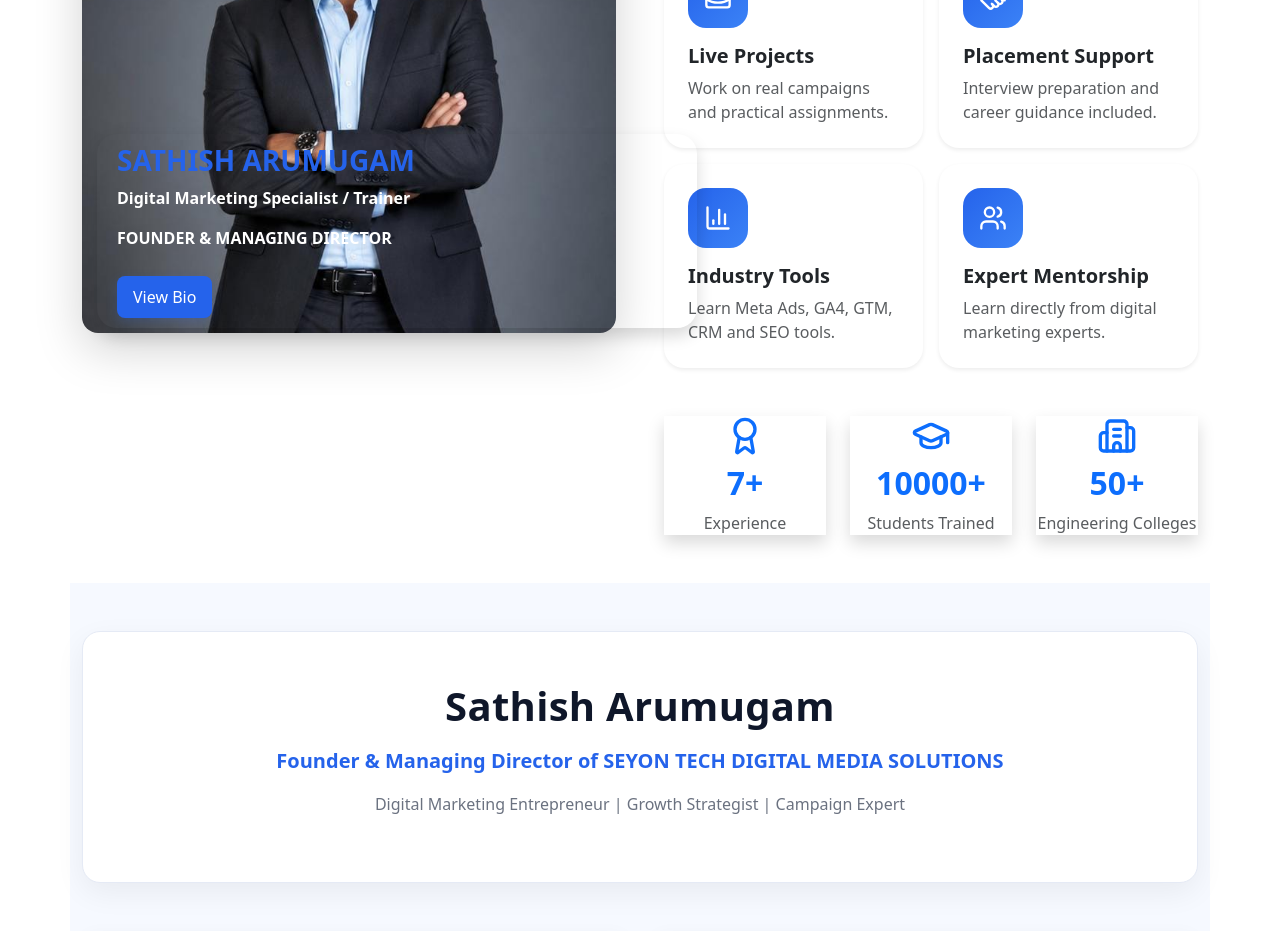
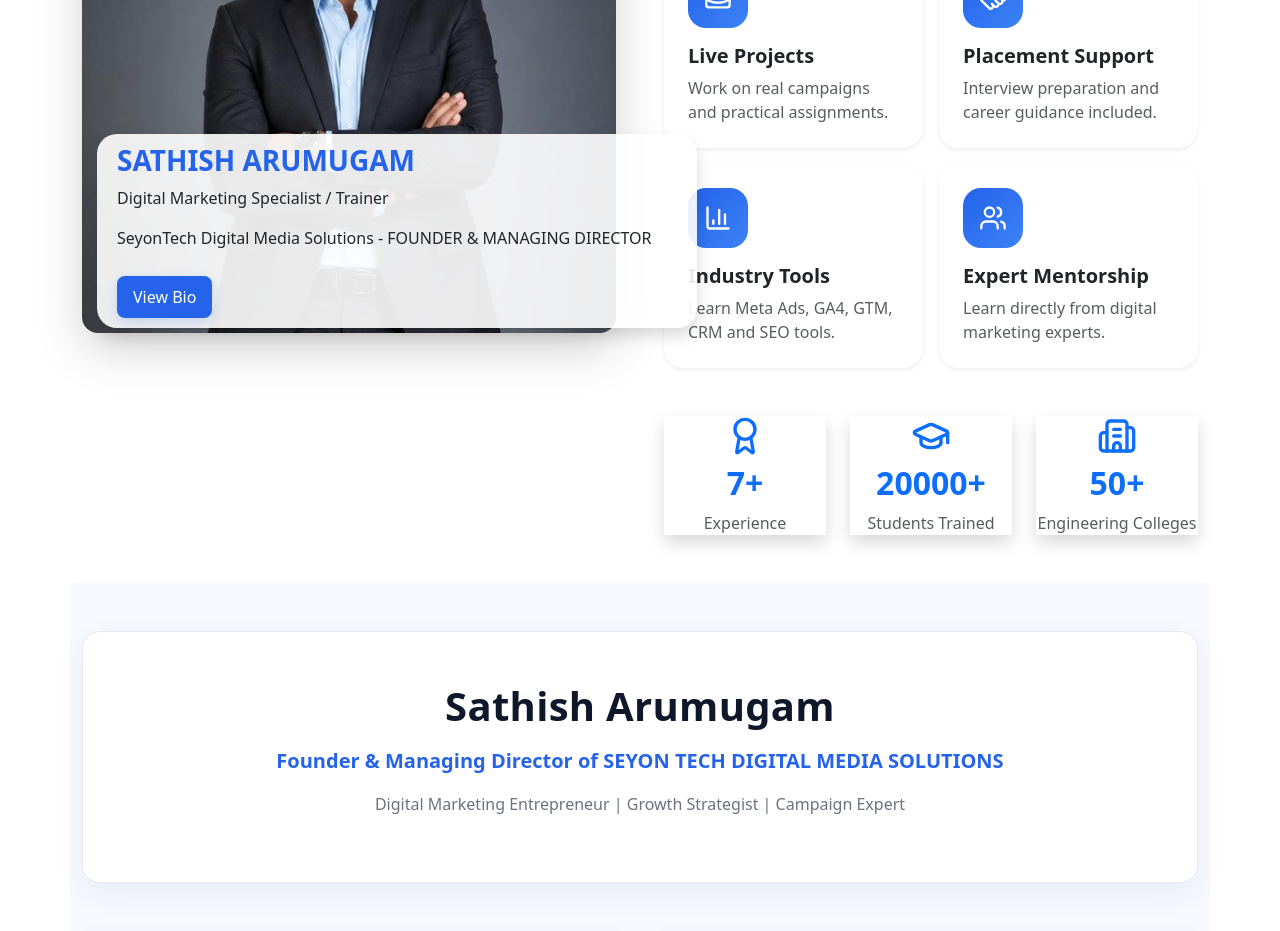
Before and after one commit to seyontechmedia/seyon-digitalmarketing, a React (Vite) app: page /founder-bio in a window 1280 px wide. Shown: the part 1380-2311 px from the top of the page. Built offline with nearby package versions, Linux system fonts and the light colour scheme.

Commit message:
updated bio

```diff
--- a/src/App.css
+++ b/src/App.css
@@ -121,8 +121,8 @@ body {
 }
 
 .course-icon {
-  width: 75px;
-  height: 75px;
+  width: 65px;
+  height: 65px;
 
   background: linear-gradient(
     135deg,
@@ -184,8 +184,10 @@ body {
 
   width: 600px;
 
+  height: auto;
 
-  background: none;
+
+  background: rgba(255,255,255,0.9);
 
   padding: 10px 20px;
 
--- a/src/components/About.jsx
+++ b/src/components/About.jsx
@@ -34,10 +34,10 @@ const About = () => {
 
                 <h2>SATHISH ARUMUGAM</h2>
 
-                <p style={{ color: 'white', fontWeight: 'bold', textAlign: 'left' }}>Digital Marketing Specialist / Trainer </p>
+                <p>Digital Marketing Specialist / Trainer </p>
 
 
-                <p style={{ color: 'white', fontWeight: 'bold', textAlign: 'left' }}>FOUNDER & MANAGING DIRECTOR</p>
+                <p>SeyonTech Digital Media Solutions - FOUNDER & MANAGING DIRECTOR</p>
 
                 {/* Button */}
                 <Link to="/founder-bio">
@@ -182,7 +182,7 @@ const About = () => {
               <div className="col-4">
                 <div className="stats-card shadow">
                   <GraduationCap size={40} className="text-primary mb-2" />
-                  <h2 className="fw-bold text-primary">10000+</h2>
+                  <h2 className="fw-bold text-primary">20000+</h2>
                   <p className="text-muted mb-0">Students Trained</p>
                 </div>
               </div>
```
